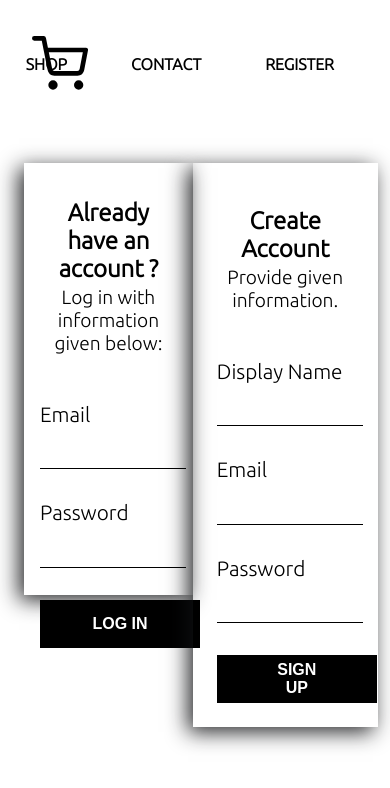
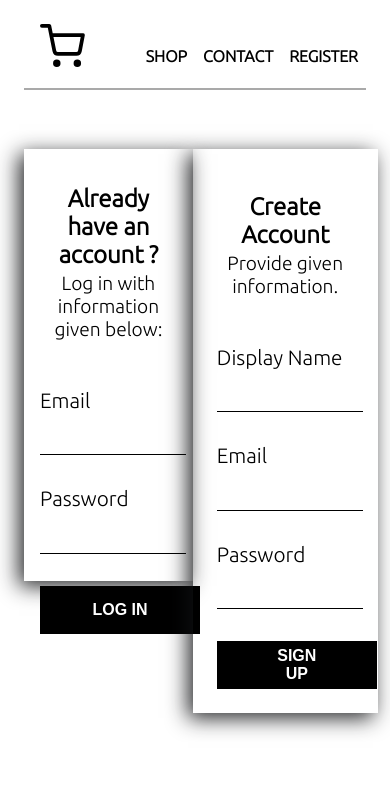
Before and after one commit to fagojs/eCloth, a React (Create React App) app: page /register-form in a window 390 px wide. Shown: the top 788 px of the page. Built offline with nearby package versions, Linux system fonts and the light colour scheme; no server answers; the HTML template or start-up script is replaced by a standard one.

Commit message:
mobile support capability-styling added

```diff
--- a/src/css/header/header.css
+++ b/src/css/header/header.css
@@ -1,18 +1,18 @@
 .header {
   width: 100%;
-  height: 5rem;
+  height: 4rem;
   display: flex;
   justify-content: space-between;
   margin-bottom: 0.7rem;
+  border-bottom: 2px solid darkgrey;
 }
-.logo-container {
+
+.logo {
   height: 100%;
-  width: 5rem;
-  padding: 0.5rem;
-}
-.logo {
-  width: 70%;
-  height: 80%;
+  width: 2.8rem;
+  height: 70%;
+  padding-right: 1rem;
+  padding-left: 1rem;
 }
 .other-headers {
   width: 60%;
@@ -28,3 +28,15 @@
 .others:hover {
   transform: scale(1.1);
 }
+@media (max-width: 50rem) {
+  .header {
+    justify-content: space-evenly;
+  }
+
+  .other-headers {
+    width: 90%;
+  }
+  .others {
+    padding: 0.5rem;
+  }
+}
--- a/src/css/home/homepage.css
+++ b/src/css/home/homepage.css
@@ -4,3 +4,8 @@
   align-items: center;
   padding: 1.3rem 5rem;
 }
+@media (max-width: 50rem) {
+  .homepage {
+    padding: 1rem 0.5rem;
+  }
+}
--- a/src/css/home/menu.css
+++ b/src/css/home/menu.css
@@ -4,3 +4,8 @@
   flex-wrap: wrap;
   justify-content: space-between;
 }
+@media (max-width: 50rem) {
+  .menu {
+    justify-content: space-around;
+  }
+}
--- a/src/css/home/menuItem.css
+++ b/src/css/home/menuItem.css
@@ -1,8 +1,9 @@
 .menu-item {
   min-width: 30%;
   height: 15rem;
-  margin: 0.5rem 1rem;
+  margin: 0.5rem;
   border: 1px solid black;
+  border-radius: 0.3rem;
   flex: 1 1 auto;
   display: flex;
   flex-direction: row;
@@ -36,7 +37,7 @@
   border: 1px solid black;
   opacity: 0.7;
   position: absolute;
-  border-radius: 0.5rem;
+  border-radius: 0.3rem;
 }
 .title {
   font-weight: bold;
@@ -59,3 +60,31 @@
 .content:hover {
   opacity: 0.9;
 }
+
+@media (max-width: 50rem) {
+  .menu-item:last-child,
+  .menu-item:first-child {
+    margin: 0.5rem;
+  }
+  .menu-item,
+  .menu-item.large {
+    height: 13rem;
+  }
+  .content {
+    height: 3.5rem;
+    padding: 0.5rem;
+    opacity: 0.85;
+  }
+}
+@media (max-width: 27rem) {
+  .menu-item {
+    min-width: 50%;
+    height: 13rem;
+    display: flex;
+    flex-direction: column;
+  }
+  .content {
+    height: 5.5rem;
+    padding: 0 1.5rem;
+  }
+}
--- a/src/css/shop/collection-item.css
+++ b/src/css/shop/collection-item.css
@@ -6,6 +6,7 @@
   align-items: center;
   cursor: pointer;
   position: relative;
+  padding-right: 0.8rem;
 }
 .item-image {
   width: 100%;
@@ -43,3 +44,19 @@
   opacity: 0.85;
   display: block;
 }
+
+@media (max-width: 50rem) {
+  .collection-item {
+    width: 40vw;
+  }
+  .collection-item > .common-button {
+    display: block;
+    opacity: 0.75;
+    min-width: unset;
+    padding: 0 0.5rem;
+  }
+  .collection-item:hover > .common-button,
+  .collection-item:hover > .item-image {
+    opacity: unset;
+  }
+}
--- a/src/css/shop/collection-page.css
+++ b/src/css/shop/collection-page.css
@@ -5,9 +5,14 @@
 .items {
   display: grid;
   grid-template-columns: 1fr 1fr 1fr 1fr;
-  gap: 1rem 1.2rem;
 }
 h1 {
   font-size: 28px;
   margin-bottom: 1.2rem;
 }
+@media (max-width: 50rem) {
+  .items {
+    grid-template-columns: 1fr 1fr;
+    row-gap: 1.5rem;
+  }
+}
--- a/src/css/shop/collectionpreview.css
+++ b/src/css/shop/collectionpreview.css
@@ -13,3 +13,10 @@
   display: flex;
   justify-content: space-between;
 }
+@media (max-width: 50rem) {
+  .collection-preview .preview {
+    display: grid;
+    grid-template-columns: 1fr 1fr;
+    row-gap: 2rem;
+  }
+}
--- a/src/css/shop/shoppage.css
+++ b/src/css/shop/shoppage.css
@@ -1,4 +1,4 @@
 .shop-page {
-  margin: 1.5rem 1rem;
+  margin: 2rem 1rem;
   padding: 0.5rem;
 }
```
